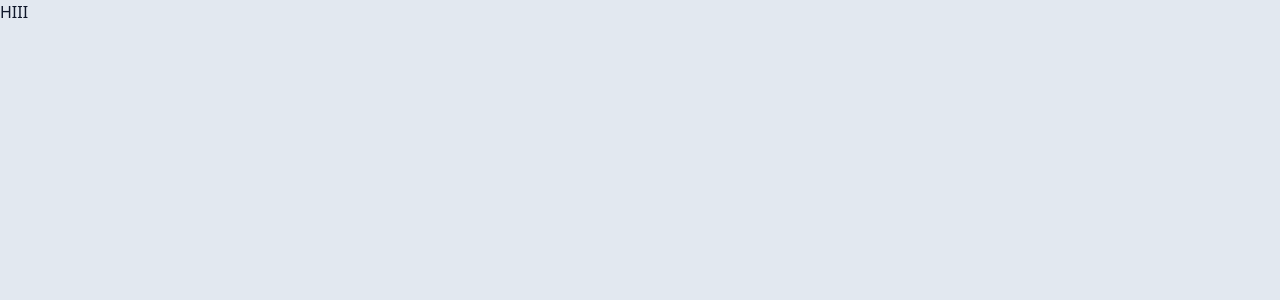
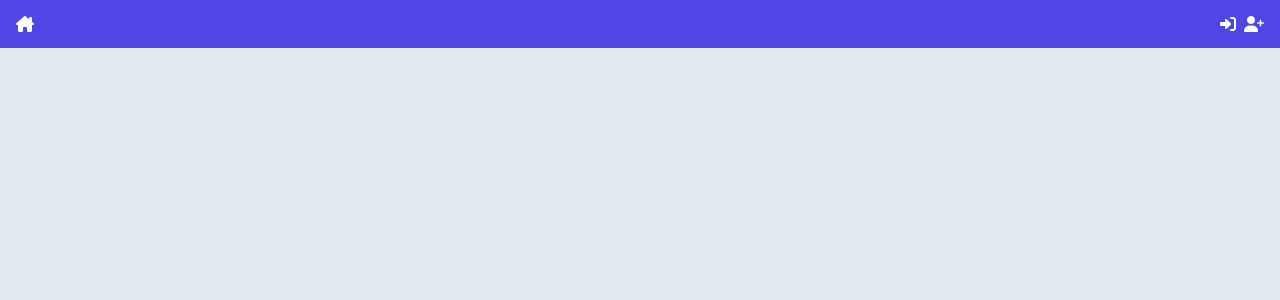
Before and after one commit to ahmedkhaled89/Document-Management-System-UI, a React (Vite) app: page / in a window 1280 px wide. Shown: the top 300 px of the page. Built offline with nearby package versions, Linux system fonts and the light colour scheme.

Commit message:
Add Routes to Layout

```diff
--- a/src/App.jsx
+++ b/src/App.jsx
@@ -1,5 +1,14 @@
+import { BrowserRouter, Routes, Route } from 'react-router-dom';
+import Layout from './pages/Layout';
+
 const App = () => {
-  return <>HIII</>;
+  return (
+    <BrowserRouter>
+      <Routes>
+        <Route path='/' element={<Layout />}></Route>
+      </Routes>
+    </BrowserRouter>
+  );
 };
 
 export default App;
```
